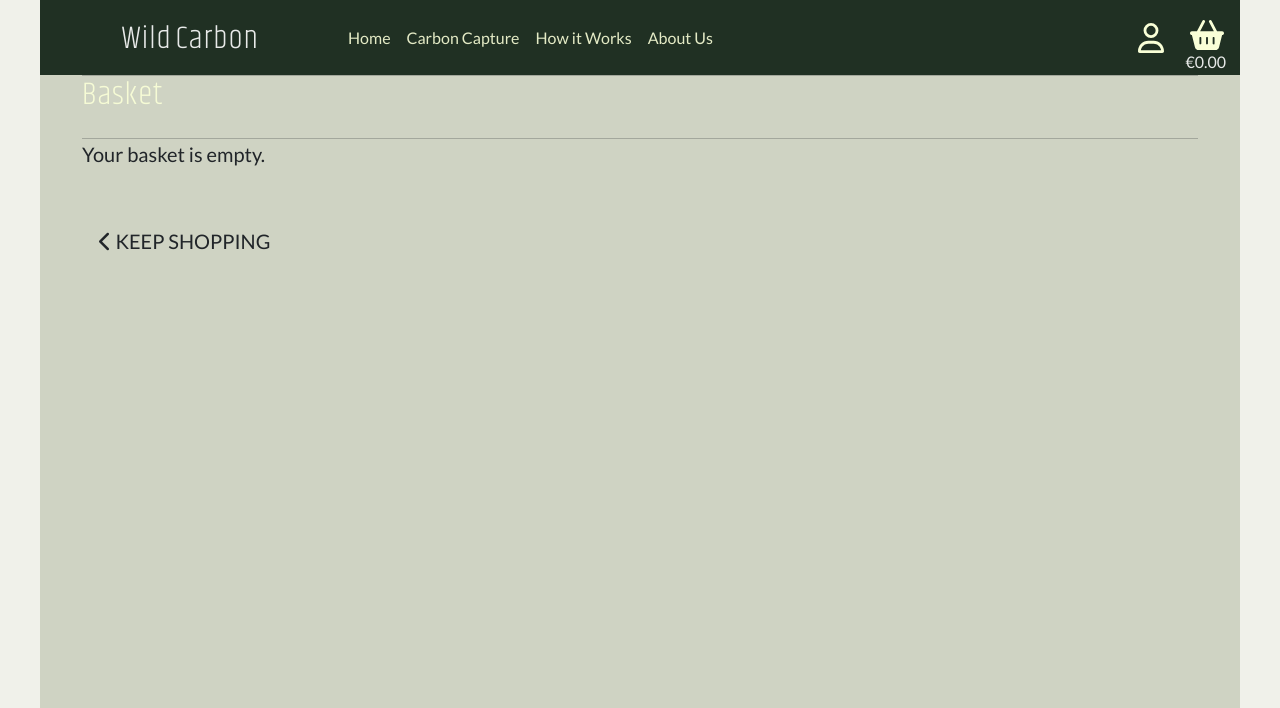
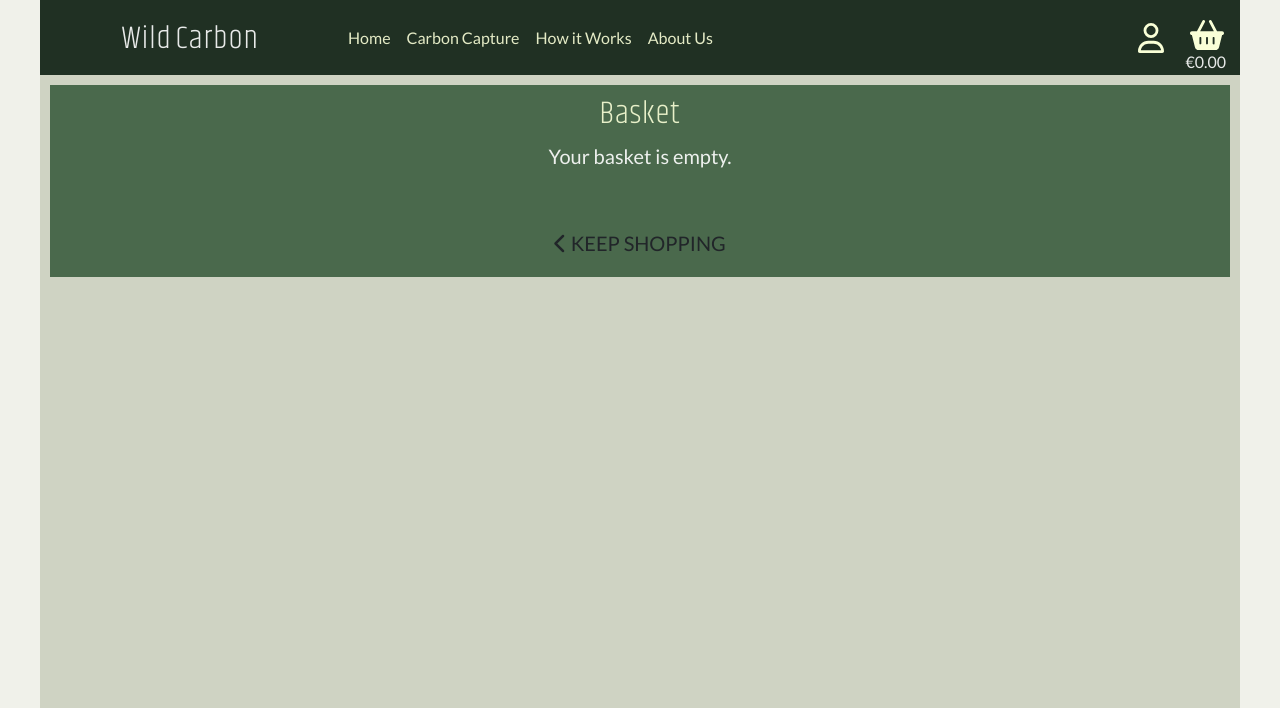
Before and after one commit to Stephen-J-Whitaker/wild-carbon, a Django app: page /basket/view_basket/ in a window 1280 px wide. Shown: the top 708 px of the page. Run offline with Django 3.2, Linux system fonts and the light colour scheme; some libraries are stand-ins or nearby versions.

Commit message:
FEAT: Update basket page styles

```diff
--- a/basket/templates/basket/checkout_buttons.html
+++ b/basket/templates/basket/checkout_buttons.html
@@ -1,12 +1,14 @@
-<a href="{% url 'carbon_capture' %}" class="btn btn-outline-black rounded-0 btn-lg">
+<div class="button-container">
+    <a href="{% url 'carbon_capture' %}" class="button width-100-button button-content plant-detail-button">
         <span class="icon">
             <i class="fas fa-chevron-left"></i>
         </span>
         <span class="text-uppercase">Keep Shopping</span>
     </a>
-<a href="{% url 'checkout' %}" class="btn btn-black rounded-0 btn-lg">
+    <a href="{% url 'checkout' %}" class="button width-100-button button-content plant-detail-button">
         <span class="text-uppercase">Secure Checkout</span>
         <span class="icon">
             <i class="fas fa-lock"></i>
         </span>
     </a>
+</div>
--- a/basket/templates/basket/plant_info.html
+++ b/basket/templates/basket/plant_info.html
@@ -1,2 +1,2 @@
 <p class="my-0"><strong>{{ item.plant.common_name }}</strong></p>
-<p class="my-0 small text-muted">SKU: {{ item.plant.sku|upper }}</p>
+<p class="my-0 small">SKU: {{ item.plant.sku|upper }}</p>
--- a/basket/templates/basket/view_basket.html
+++ b/basket/templates/basket/view_basket.html
@@ -11,15 +11,9 @@
 {% endblock %}
 
 {% block content %}
-    <div class="overlay"></div>
-    <div class="container mb-2">
-        <div class="row">
-            <div class="col">
-                <hr>
-                <h2 class="logo-font mb-4">Basket</h2>
-                <hr>
-            </div>
-        </div>
+<div class="content-container">
+    <div class="inner-content-container standard-inner-content-container">
+        <h1 class="content-header">Basket</h1>
         <div class="row">
             <div class="col">
                 {% if basket_items %}
@@ -32,7 +26,7 @@
                         <div class="row">
                             <div class="col">
                                 {% include "basket/checkout_buttons.html" %}
-                                <p class="text-muted mb-5">A summary of your basket contents is below</p>
+                                <p class="mb-3 mt-3">A summary of your basket contents is below</p>
                             </div>
                         </div>
                         {% for item in basket_items %}
@@ -51,16 +45,16 @@
                                     {% include "basket/quantity_form.html" %}
                                 </div>
                             </div>
-                            <div class="row"><div class="col"><hr></div></div>
+                            <hr class="mb-2">
                         {% endfor %}
                     </div>
                     <div class="table-responsive rounded d-none d-md-block">
                         <table class="table table-sm table-borderless">
-                            <thead class="text-black">
+                            <thead>
                                 <tr>
                                     <th scope="col">Plant Info</th>
                                     <th scope="col"></th>
-                                    <th scope="col">Price</th>
+                                    <th scope="col">Price (ex VAT)</th>
                                     <th scope="col">Qty</th>
                                     <th scope="col">Subtotal</th>
                                 </tr>
@@ -97,7 +91,7 @@
                         </table>
                     </div>
                 {% else %}
-                    <p class="lead mb-5">Your basket is empty.</p>
+                    <p class="lead basket-empty mb-5">Your basket is empty.</p>
                     <a href="{% url 'carbon_capture' %}" class="btn btn-outline-black rounded-0 btn-lg">
                         <span class="icon">
                             <i class="fas fa-chevron-left"></i>
--- a/plants/templates/plants/plant_detail.html
+++ b/plants/templates/plants/plant_detail.html
@@ -75,7 +75,7 @@
                     </span>
                     <span>Continue Shopping</span>
                 </a>
-                <button form="add-to-basket-form" type="submit" class="width-100-button button light-button plant-detail-button">Add To Basket</button>
+                <button form="add-to-basket-form" type="submit" class="width-100-button button light-button">Add To Basket</button>
             </div>
         </div>
     </div>
```
Also changed, not shown: basket/templates/basket/quantity_form.html (+5 -5 lines). Lines whose indentation alone changed are shown as unchanged.
